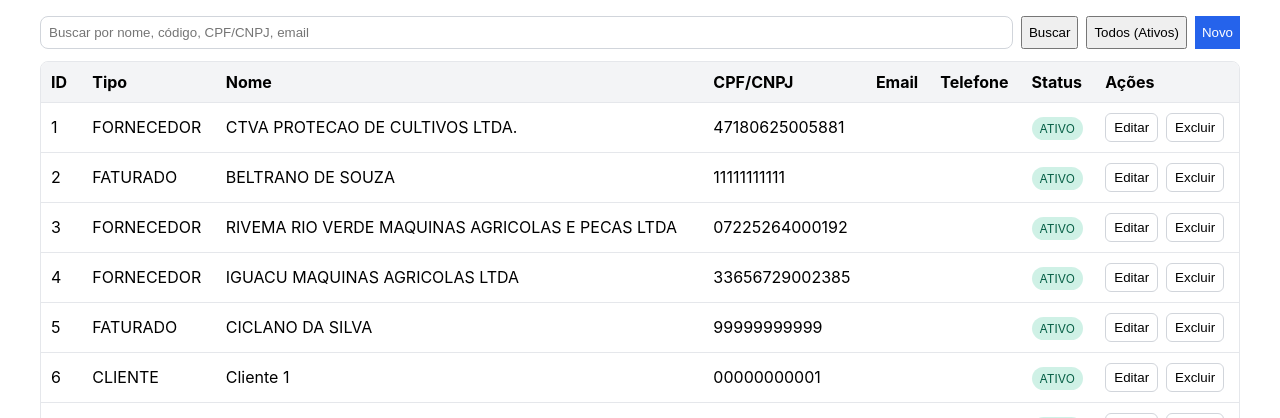
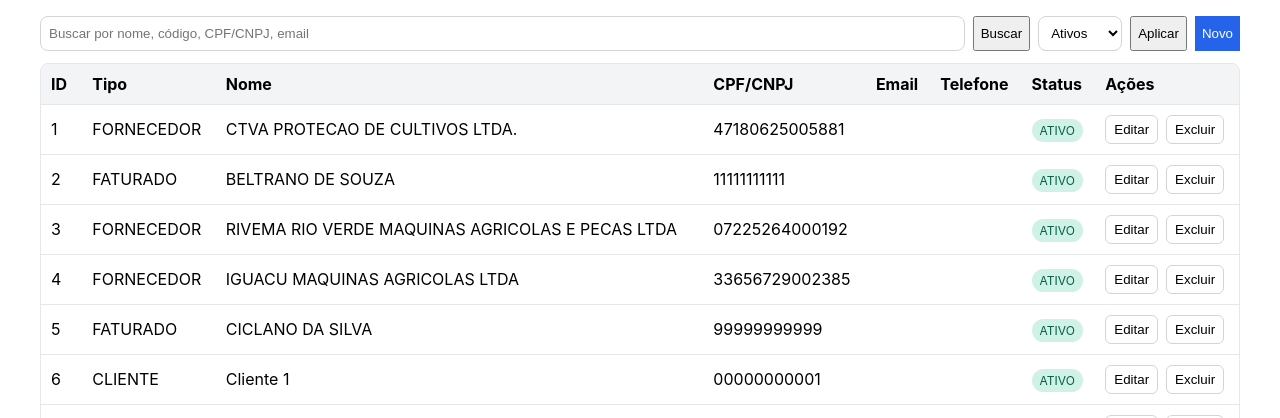
Before and after one commit to Juan-Wykner/SISTEMA_PDF, a Django app: page /gerenciamento-bd/ in a window 1280 px wide. Shown: the part 114-532 px from the top of the page. Run offline with Django 5.2, Linux system fonts and the light colour scheme; data comes from the database, SQL or seed files in the repository.

Commit message:
Gerenciamento BD: filtro de status (Ativos/Inativos/Todos) com reativação visível

```diff
--- a/core/static/css/gerenciamento_bd.css
+++ b/core/static/css/gerenciamento_bd.css
@@ -5,6 +5,7 @@
 .tab.active{background:#2563eb;color:#fff;border-color:#2563eb}
 .controls{display:flex;gap:8px;margin-bottom:12px}
 .controls input{flex:1;padding:8px;border:1px solid #d1d5db;border-radius:8px}
+.status-select{padding:8px;border:1px solid #d1d5db;border-radius:8px;background:#fff}
 .primary{background:#2563eb;color:#fff;border:1px solid #2563eb}
 .table-wrap{background:#fff;border:1px solid #e5e7eb;border-radius:8px;overflow:hidden}
 .data-table{width:100%;border-collapse:collapse}
--- a/core/static/js/gerenciamento_bd.js
+++ b/core/static/js/gerenciamento_bd.js
@@ -20,7 +20,7 @@ function renderRows(){const tbody=qs('#tbody');const start=(state.page-1)*state.
   return `<tr>${cells}</tr>`
 }).join('')}
 function renderPagination(){const total=Math.ceil(state.data.length/state.limit)||1;const el=qs('#pagination');let html='';for(let i=1;i<=total;i++){html+=`<button data-page="${i}" ${i===state.page?'class="primary"':''}>${i}</button>`}el.innerHTML=html}
-async function fetchData(){const ep=endpoints[state.module].base;const url=`${ep}?status=${state.status}&search=${encodeURIComponent(state.search)}`;const r=await fetch(url);const j=await r.json();state.data=j.data||[];state.page=1;renderHead();renderRows();renderPagination()}
+async function fetchData(){const ep=endpoints[state.module].base;const url=`${ep}?status=${encodeURIComponent(state.status)}&search=${encodeURIComponent(state.search)}`;const r=await fetch(url);const j=await r.json();state.data=j.data||[];state.page=1;renderHead();renderRows();renderPagination()}
 function openModal(title,fields){qs('#modalTitle').textContent=title;const f=qs('#formFields');f.innerHTML=fields.map(field=>{
   return `<label>${field.label}<input name="${field.name}" type="${field.type||'text'}" value="${field.value||''}" ${field.hidden?'style="display:none"':''}></label>`
 }).join('');qs('#modal').classList.remove('hidden')}
@@ -38,7 +38,8 @@ async function deleteRecord(id){const ep=endpoints[state.module].base+id+'/';con
 async function reactivateRecord(id){const ep=endpoints[state.module].base+id+'/reativar/';const r=await fetch(ep,{method:'POST',headers:{'X-CSRFToken':GBD.csrfToken}});const j=await r.json();if(j.sucesso){fetchData()}}
 function setup(){document.querySelectorAll('.tab').forEach(b=>b.addEventListener('click',e=>{document.querySelectorAll('.tab').forEach(x=>x.classList.remove('active'));e.currentTarget.classList.add('active');state.module=e.currentTarget.dataset.module;fetchData()}));
 qs('#btnBuscar').addEventListener('click',()=>{state.search=qs('#search').value.trim();fetchData()});
-qs('#btnTodos').addEventListener('click',()=>{state.search='';qs('#search').value='';state.status='ATIVO';fetchData()});
+const statusSel=document.querySelector('#statusFilter'); if(statusSel){statusSel.addEventListener('change',()=>{state.status=statusSel.value;});}
+qs('#btnTodos').addEventListener('click',()=>{state.search=qs('#search').value.trim();state.status=(statusSel?statusSel.value:'ATIVO');fetchData()});
 qs('#btnNovo').addEventListener('click',()=>{
   if(state.module==='pessoas')openModal('Nova Pessoa',[{label:'Nome',name:'nome'},{label:'CPF/CNPJ',name:'cnpj_cpf'},{label:'Email',name:'email'},{label:'Telefone',name:'telefone'},{label:'Tipo',name:'tipo'}])
   if(state.module==='classificacao')openModal('Nova Classificação',[{label:'Descrição',name:'descricao'},{label:'Tipo',name:'tipo'}])
--- a/core/templates/core/gerenciamento_bd.html
+++ b/core/templates/core/gerenciamento_bd.html
@@ -20,7 +20,12 @@
 <section class="controls">
 <input id="search" type="text" placeholder="Buscar por nome, código, CPF/CNPJ, email"/>
 <button id="btnBuscar">Buscar</button>
-<button id="btnTodos">Todos (Ativos)</button>
+<select id="statusFilter" class="status-select">
+  <option value="ATIVO" selected>Ativos</option>
+  <option value="INATIVO">Inativos</option>
+  <option value="">Todos</option>
+  </select>
+<button id="btnTodos">Aplicar</button>
 <button id="btnNovo" class="primary">Novo</button>
 </section>
 <section class="table-wrap">
```
